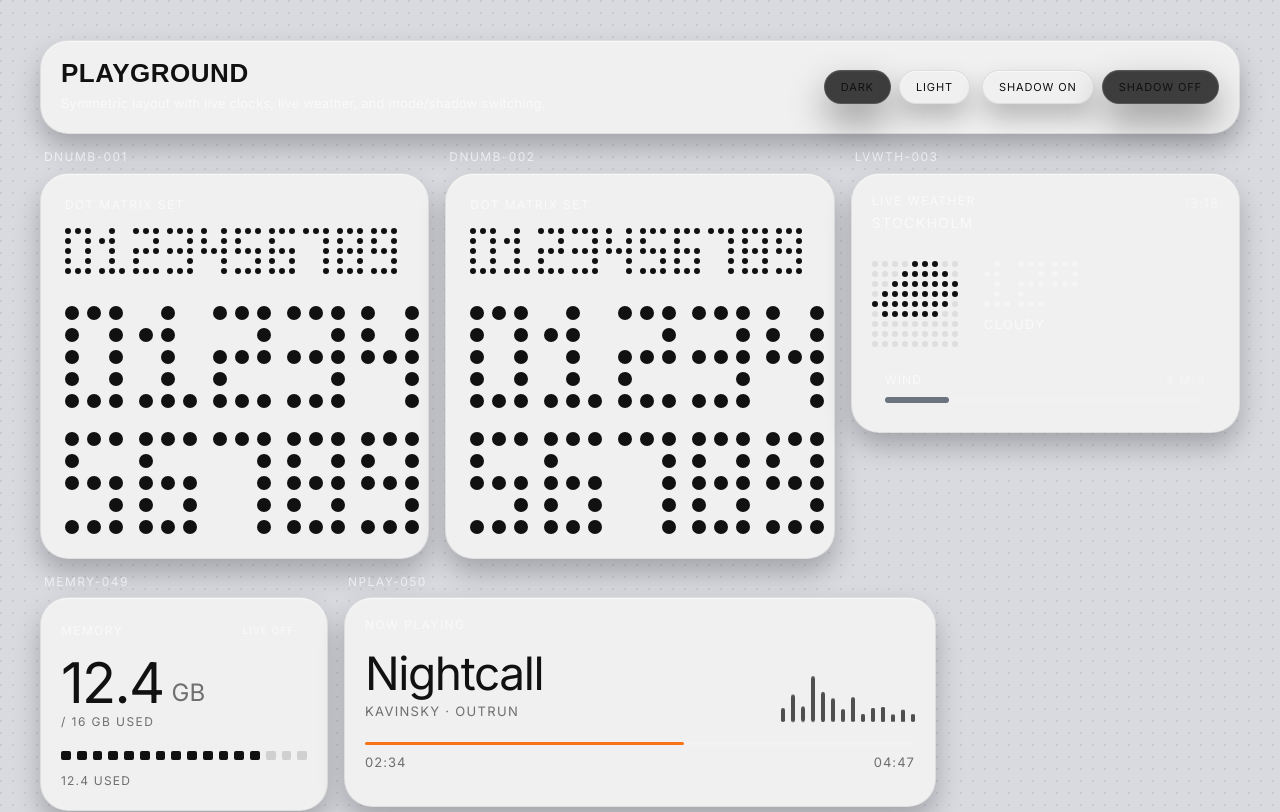
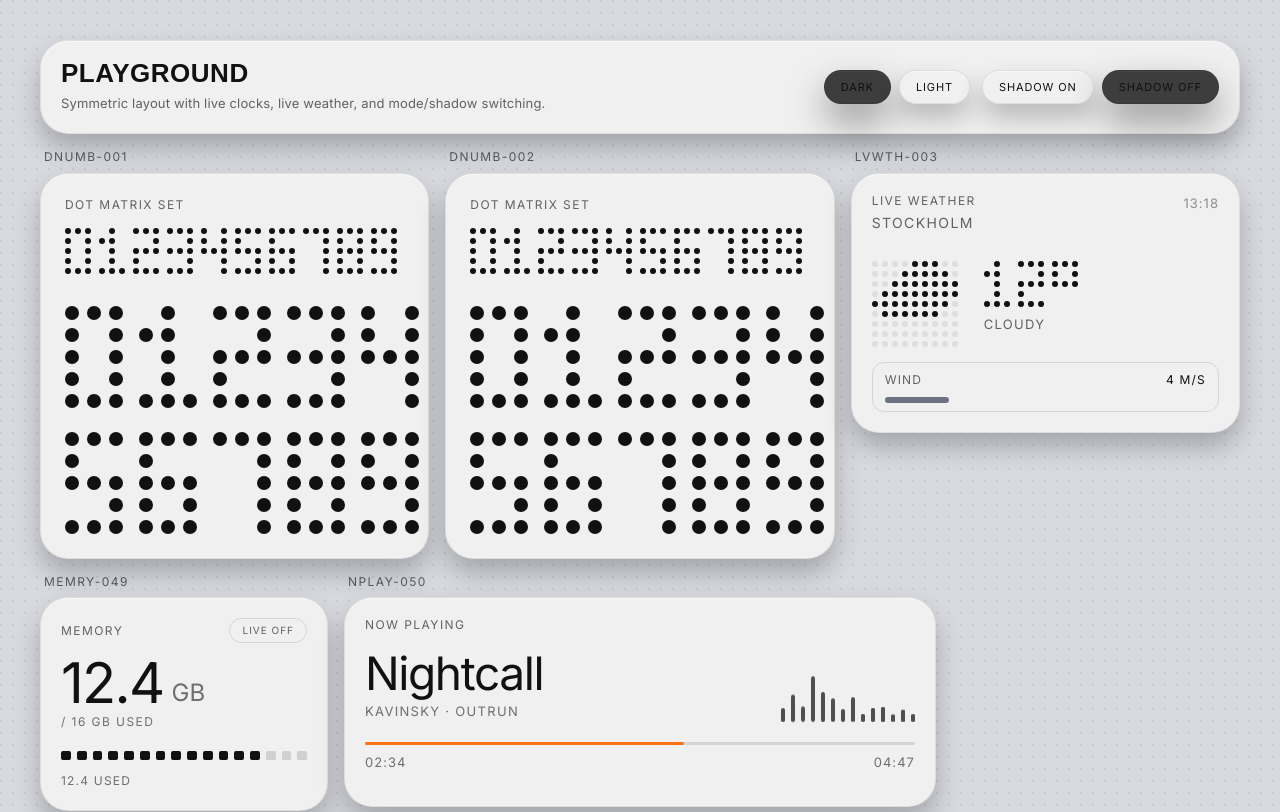
Before and after one commit to jobbsystemrapporter/codex_nothing, a React (Vite) app: page / in a window 1280 px wide. Shown: the top 812 px of the page. Built offline with nearby package versions, Linux system fonts and the light colour scheme; no server answers; a web font is replaced by a local one.

Commit message:
fix: add CSS theme variable switching for light mode
Add [data-theme="light"] CSS overrides for text, white, and border
variables so widgets using explicit var(--text-muted) etc. render
correctly on light backgrounds without needing per-widget color logic.

```diff
--- a/src/styles/globals.css
+++ b/src/styles/globals.css
@@ -29,6 +29,15 @@ body,
   background: var(--bg);
   color: var(--text);
   min-height: 100%;
+}
+
+[data-theme="light"] {
+  --text: #111111;
+  --text-muted: rgba(17, 17, 17, 0.64);
+  --text-soft: rgba(17, 17, 17, 0.44);
+  --white: #111111;
+  --white-soft: #333333;
+  --border: rgba(17, 17, 17, 0.12);
 }
 
 body {
```
